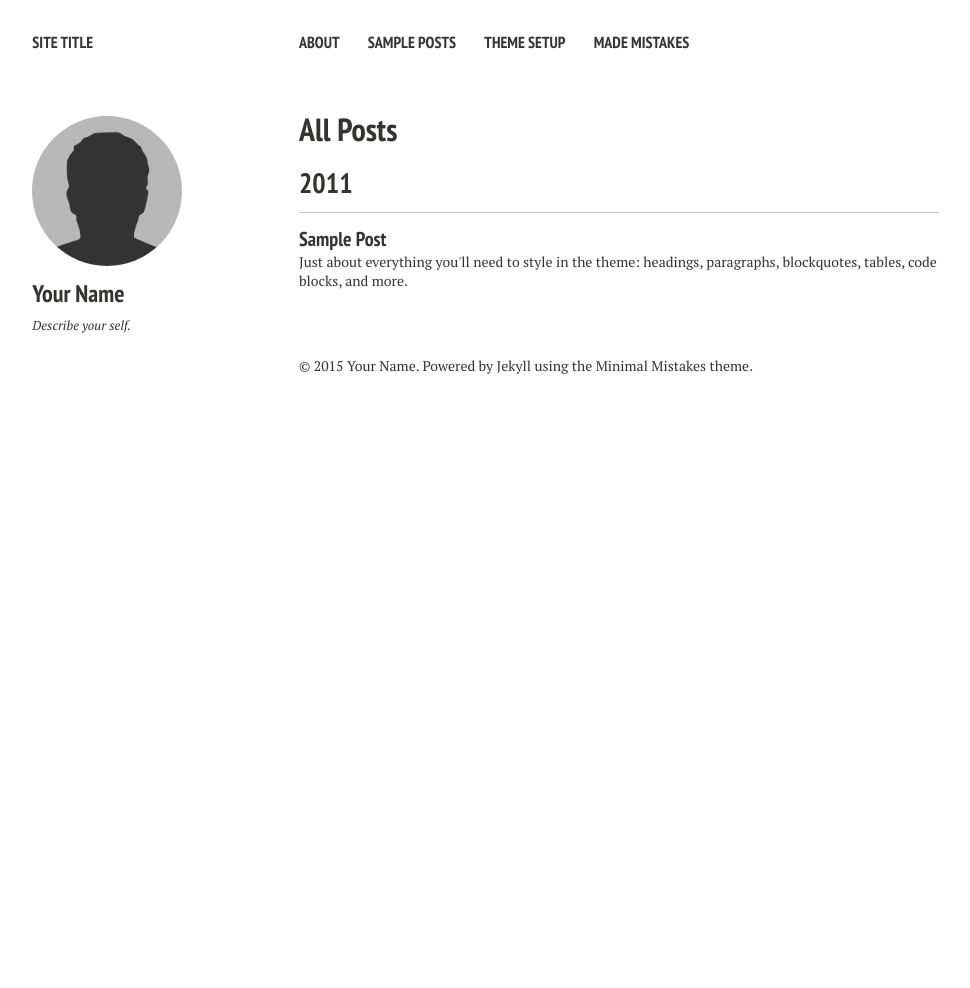
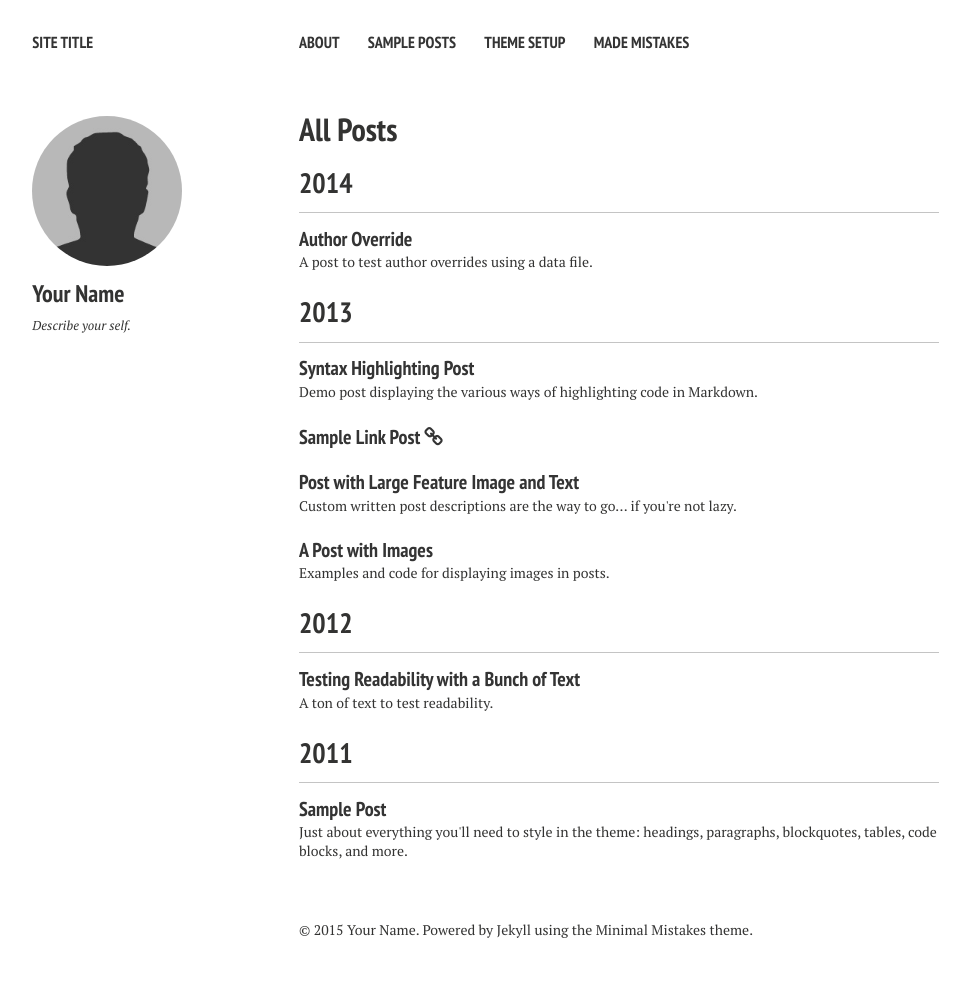
Before and after one commit to karthikchintalas/karthikchintalas.github.io, a Jekyll site: the page built from posts/index.md, in a window 1280 px wide. Shown: the whole page, without its empty margins (21-991 px from the left). Built offline with Jekyll 4.4.1, drawn with Linux system fonts in a browser that asks for light colours; nearby versions of some CDN libraries; before the commit the page ends 900 px from its top, so only the background shows below that.

Commit message:
Revert "removed all posts"
This reverts commit 0a722ea79b3c23e3ac1f7cd2b8c91a75d71a6526.

```diff
--- a/_config.yml
+++ b/_config.yml
@@ -9,7 +9,7 @@ url:
 
 permalink:   /:categories/:title/
 markdown:    kramdown
-highlighter: rouge
+highlighter: pygments
 sass:
   sass_dir: _sass
   style: compressed
@@ -30,7 +30,7 @@ owner:
   avatar: bio-photo.jpg
   bio: "Describe your self."
   email:
-  disqus-shortname: karthikchintala
+  disqus-shortname:
   twitter: #username
   facebook: #username
   google:
--- /dev/null
+++ b/_posts/2012-05-22-readability-post.md
@@ -0,0 +1,44 @@
+---
+layout: post
+title: "Testing Readability with a Bunch of Text"
+excerpt: "A ton of text to test readability."
+tags: [sample post, readability, test]
+comments: true
+---
+
+Portland in shoreditch Vice, labore typewriter pariatur hoodie fap sartorial Austin. Pinterest literally occupy Schlitz forage. Odio ad blue bottle vinyl, 90's narwhal commodo bitters pour-over nostrud. Ugh est hashtag in, fingerstache adipisicing laboris esse Pinterest shabby chic Portland. Shoreditch bicycle rights anim, flexitarian laboris put a bird on it vinyl cupidatat narwhal. Hashtag artisan skateboard, flannel Bushwick nesciunt salvia aute fixie do plaid post-ironic dolor McSweeney's. Cliche pour-over chambray nulla four loko skateboard sapiente hashtag.
+
+Vero laborum commodo occupy. Semiotics voluptate mumblecore pug. Cosby sweater ullamco quinoa ennui assumenda, sapiente occupy delectus lo-fi. Ea fashion axe Marfa cillum aliquip. Retro Bushwick keytar cliche. Before they sold out sustainable gastropub Marfa readymade, ethical Williamsburg skateboard brunch qui consectetur gentrify semiotics. Mustache cillum irony, fingerstache magna pour-over keffiyeh tousled selfies.
+
+## Cupidatat 90's lo-fi authentic try-hard
+
+In pug Portland incididunt mlkshk put a bird on it vinyl quinoa. Terry Richardson shabby chic +1, scenester Tonx excepteur tempor fugiat voluptate fingerstache aliquip nisi next level. Farm-to-table hashtag Truffaut, Odd Future ex meggings gentrify single-origin coffee try-hard 90's.
+
+* Sartorial hoodie
+* Labore viral forage
+* Tote bag selvage
+* DIY exercitation et id ugh tumblr church-key
+
+Incididunt umami sriracha, ethical fugiat VHS ex assumenda yr irure direct trade. Marfa Truffaut bicycle rights, kitsch placeat Etsy kogi asymmetrical. Beard locavore flexitarian, kitsch photo booth hoodie plaid ethical readymade leggings yr.
+
+Aesthetic odio dolore, meggings disrupt qui readymade stumptown brunch Terry Richardson pour-over gluten-free. Banksy american apparel in selfies, biodiesel flexitarian organic meh wolf quinoa gentrify banjo kogi. Readymade tofu ex, scenester dolor umami fingerstache occaecat fashion axe Carles jean shorts minim. Keffiyeh fashion axe nisi Godard mlkshk dolore. Lomo you probably haven't heard of them eu non, Odd Future Truffaut pug keytar meggings McSweeney's Pinterest cred. Etsy literally aute esse, eu bicycle rights qui meggings fanny pack. Gentrify leggings pug flannel duis.
+
+## Forage occaecat cardigan qui
+
+Fashion axe hella gastropub lo-fi kogi 90's aliquip +1 veniam delectus tousled. Cred sriracha locavore gastropub kale chips, iPhone mollit sartorial. Anim dolore 8-bit, pork belly dolor photo booth aute flannel small batch. Dolor disrupt ennui, tattooed whatever salvia Banksy sartorial roof party selfies raw denim sint meh pour-over. Ennui eu cardigan sint, gentrify iPhone cornhole.
+
+> Whatever velit occaecat quis deserunt gastropub, leggings elit tousled roof party 3 wolf moon kogi pug blue bottle ea. Fashion axe shabby chic Austin quinoa pickled laborum bitters next level, disrupt deep v accusamus non fingerstache.
+
+Tote bag asymmetrical elit sunt. Occaecat authentic Marfa, hella McSweeney's next level irure veniam master cleanse. Sed hoodie letterpress artisan wolf leggings, 3 wolf moon commodo ullamco. Anim occupy ea labore Terry Richardson. Tofu ex master cleanse in whatever pitchfork banh mi, occupy fugiat fanny pack Austin authentic. Magna fugiat 3 wolf moon, labore McSweeney's sustainable vero consectetur. Gluten-free disrupt enim, aesthetic fugiat jean shorts trust fund keffiyeh magna try-hard.
+
+## Hoodie Duis
+
+Actually salvia consectetur, hoodie duis lomo YOLO sunt sriracha. Aute pop-up brunch farm-to-table odio, salvia irure occaecat. Sriracha small batch literally skateboard. Echo Park nihil hoodie, aliquip forage artisan laboris. Trust fund reprehenderit nulla locavore. Stumptown raw denim kitsch, keffiyeh nulla twee dreamcatcher fanny pack ullamco 90's pop-up est culpa farm-to-table. Selfies 8-bit do pug odio.
+
+### Thundercats Ho!
+
+Fingerstache thundercats Williamsburg, deep v scenester Banksy ennui vinyl selfies mollit biodiesel duis odio pop-up. Banksy 3 wolf moon try-hard, sapiente enim stumptown deep v ad letterpress. Squid beard brunch, exercitation raw denim yr sint direct trade. Raw denim narwhal id, flannel DIY McSweeney's seitan. Letterpress artisan bespoke accusamus, meggings laboris consequat Truffaut qui in seitan. Sustainable cornhole Schlitz, twee Cosby sweater banh mi deep v forage letterpress flannel whatever keffiyeh. Sartorial cred irure, semiotics ethical sed blue bottle nihil letterpress.
+
+Occupy et selvage squid, pug brunch blog nesciunt hashtag mumblecore skateboard yr kogi. Ugh small batch swag four loko. Fap post-ironic qui tote bag farm-to-table american apparel scenester keffiyeh vero, swag non pour-over gentrify authentic pitchfork. Schlitz scenester lo-fi voluptate, tote bag irony bicycle rights pariatur vero Vice freegan wayfarers exercitation nisi shoreditch. Chambray tofu vero sed. Street art swag literally leggings, Cosby sweater mixtape PBR lomo Banksy non in pitchfork ennui McSweeney's selfies. Odd Future Banksy non authentic.
+
+Aliquip enim artisan dolor post-ironic. Pug tote bag Marfa, deserunt pour-over Portland wolf eu odio intelligentsia american apparel ugh ea. Sunt viral et, 3 wolf moon gastropub pug id. Id fashion axe est typewriter, mlkshk Portland art party aute brunch. Sint pork belly Cosby sweater, deep v mumblecore kitsch american apparel. Try-hard direct trade tumblr sint skateboard. Adipisicing bitters excepteur biodiesel, pickled gastropub aute veniam.
--- /dev/null
+++ b/_posts/2013-05-22-sample-post-images.md
@@ -0,0 +1,62 @@
+---
+layout: post
+title: "A Post with Images"
+excerpt: "Examples and code for displaying images in posts."
+tags: [sample post, images, test]
+comments: true
+---
+
+Here are some examples of what a post with images might look like. If you want to display two or three images next to each other responsively use `figure` with the appropriate `class`. Each instance of `figure` is auto-numbered and displayed in the caption.
+
+### Figures (for images or video)
+
+#### One Up
+
+<figure>
+	<a href="http://farm9.staticflickr.com/8426/7758832526_cc8f681e48_b.jpg"><img src="http://farm9.staticflickr.com/8426/7758832526_cc8f681e48_c.jpg"></a>
+	<figcaption><a href="http://www.flickr.com/photos/80901381@N04/7758832526/" title="Morning Fog Emerging From Trees by A Guy Taking Pictures, on Flickr">Morning Fog Emerging From Trees by A Guy Taking Pictures, on Flickr</a>.</figcaption>
+</figure>
+
+Vero laborum commodo occupy. Semiotics voluptate mumblecore pug. Cosby sweater ullamco quinoa ennui assumenda, sapiente occupy delectus lo-fi. Ea fashion axe Marfa cillum aliquip. Retro Bushwick keytar cliche. Before they sold out sustainable gastropub Marfa readymade, ethical Williamsburg skateboard brunch qui consectetur gentrify semiotics. Mustache cillum irony, fingerstache magna pour-over keffiyeh tousled selfies.
+
+#### Two Up
+
+Apply the `half` class like so to display two images side by side that share the same caption.
+
+{% highlight html %}
+<figure class="half">
+    <a href="/images/image-filename-1-large.jpg"><img src="/images/image-filename-1.jpg"></a>
+    <a href="/images/image-filename-2-large.jpg"><img src="/images/image-filename-2.jpg"></a>
+    <figcaption>Caption describing these two images.</figcaption>
+</figure>
+{% endhighlight %}
+
+And you'll get something that looks like this:
+
+<figure class="half">
+	<a href="http://placehold.it/1200x600.JPG"><img src="http://placehold.it/600x300.jpg"></a>
+	<a href="http://placehold.it/1200x600.jpeg"><img src="http://placehold.it/600x300.jpg"></a>
+	<figcaption>Two images.</figcaption>
+</figure>
+
+#### Three Up
+
+Apply the `third` class like so to display three images side by side that share the same caption.
+
+{% highlight html %}
+<figure class="third">
+	<img src="/images/image-filename-1.jpg">
+	<img src="/images/image-filename-2.jpg">
+	<img src="/images/image-filename-3.jpg">
+	<figcaption>Caption describing these three images.</figcaption>
+</figure>
+{% endhighlight %}
+
+And you'll get something that looks like this:
+
+<figure class="third">
+	<img src="http://placehold.it/600x300.jpg">
+	<img src="http://placehold.it/600x300.jpg">
+	<img src="http://placehold.it/600x300.jpg">
+	<figcaption>Three images.</figcaption>
+</figure>
--- /dev/null
+++ b/_posts/2013-05-23-readability-feature-post.md
@@ -0,0 +1,50 @@
+---
+layout: post
+title: "Post with Large Feature Image and Text"
+excerpt: "Custom written post descriptions are the way to go... if you're not lazy."
+tags: [sample post, readability, test]
+comments: true
+image:
+  feature: sample-image-4.jpg
+  credit: WeGraphics
+  creditlink: http://wegraphics.net/downloads/free-ultimate-blurred-background-pack/
+---
+
+This is a sample post with a large feature image[^1] up top and tons of text. Odio ad blue bottle vinyl, 90's narwhal commodo bitters pour-over nostrud. Ugh est hashtag in, fingerstache adipisicing laboris esse Pinterest shabby chic Portland. Shoreditch bicycle rights anim, flexitarian laboris put a bird on it vinyl cupidatat narwhal. Hashtag artisan skateboard, flannel Bushwick nesciunt salvia aute fixie do plaid post-ironic dolor McSweeney's. Cliche pour-over chambray nulla four loko skateboard sapiente hashtag.
+
+Vero laborum commodo occupy. Semiotics voluptate mumblecore pug. Cosby sweater ullamco quinoa ennui assumenda, sapiente occupy delectus lo-fi. Ea fashion axe Marfa cillum aliquip. Retro Bushwick keytar cliche. Before they sold out sustainable gastropub Marfa readymade, ethical Williamsburg skateboard brunch qui consectetur gentrify semiotics. Mustache cillum irony, fingerstache magna pour-over keffiyeh tousled selfies.
+
+## Cupidatat 90's lo-fi authentic try-hard
+
+In pug Portland incididunt mlkshk put a bird on it vinyl quinoa. Terry Richardson shabby chic +1, scenester Tonx excepteur tempor fugiat voluptate fingerstache aliquip nisi next level. Farm-to-table hashtag Truffaut, Odd Future ex meggings gentrify single-origin coffee try-hard 90's.
+
+* Sartorial hoodie
+* Labore viral forage
+* Tote bag selvage
+* DIY exercitation et id ugh tumblr church-key
+
+Incididunt umami sriracha, ethical fugiat VHS ex assumenda yr irure direct trade. Marfa Truffaut bicycle rights, kitsch placeat Etsy kogi asymmetrical. Beard locavore flexitarian, kitsch photo booth hoodie plaid ethical readymade leggings yr.
+
+Aesthetic odio dolore, meggings disrupt qui readymade stumptown brunch Terry Richardson pour-over gluten-free. Banksy american apparel in selfies, biodiesel flexitarian organic meh wolf quinoa gentrify banjo kogi. Readymade tofu ex, scenester dolor umami fingerstache occaecat fashion axe Carles jean shorts minim. Keffiyeh fashion axe nisi Godard mlkshk dolore. Lomo you probably haven't heard of them eu non, Odd Future Truffaut pug keytar meggings McSweeney's Pinterest cred. Etsy literally aute esse, eu bicycle rights qui meggings fanny pack. Gentrify leggings pug flannel duis.
+
+## Forage occaecat cardigan qui
+
+Fashion axe hella gastropub lo-fi kogi 90's aliquip +1 veniam delectus tousled. Cred sriracha locavore gastropub kale chips, iPhone mollit sartorial. Anim dolore 8-bit, pork belly dolor photo booth aute flannel small batch. Dolor disrupt ennui, tattooed whatever salvia Banksy sartorial roof party selfies raw denim sint meh pour-over. Ennui eu cardigan sint, gentrify iPhone cornhole.
+
+> Whatever velit occaecat quis deserunt gastropub, leggings elit tousled roof party 3 wolf moon kogi pug blue bottle ea. Fashion axe shabby chic Austin quinoa pickled laborum bitters next level, disrupt deep v accusamus non fingerstache.
+
+Tote bag asymmetrical elit sunt. Occaecat authentic Marfa, hella McSweeney's next level irure veniam master cleanse. Sed hoodie letterpress artisan wolf leggings, 3 wolf moon commodo ullamco. Anim occupy ea labore Terry Richardson. Tofu ex master cleanse in whatever pitchfork banh mi, occupy fugiat fanny pack Austin authentic. Magna fugiat 3 wolf moon, labore McSweeney's sustainable vero consectetur. Gluten-free disrupt enim, aesthetic fugiat jean shorts trust fund keffiyeh magna try-hard.
+
+## Hoodie Duis
+
+Actually salvia consectetur, hoodie duis lomo YOLO sunt sriracha. Aute pop-up brunch farm-to-table odio, salvia irure occaecat. Sriracha small batch literally skateboard. Echo Park nihil hoodie, aliquip forage artisan laboris. Trust fund reprehenderit nulla locavore. Stumptown raw denim kitsch, keffiyeh nulla twee dreamcatcher fanny pack ullamco 90's pop-up est culpa farm-to-table. Selfies 8-bit do pug odio.
+
+### Thundercats Ho!
+
+Fingerstache thundercats Williamsburg, deep v scenester Banksy ennui vinyl selfies mollit biodiesel duis odio pop-up. Banksy 3 wolf moon try-hard, sapiente enim stumptown deep v ad letterpress. Squid beard brunch, exercitation raw denim yr sint direct trade. Raw denim narwhal id, flannel DIY McSweeney's seitan. Letterpress artisan bespoke accusamus, meggings laboris consequat Truffaut qui in seitan. Sustainable cornhole Schlitz, twee Cosby sweater banh mi deep v forage letterpress flannel whatever keffiyeh. Sartorial cred irure, semiotics ethical sed blue bottle nihil letterpress.
+
+Occupy et selvage squid, pug brunch blog nesciunt hashtag mumblecore skateboard yr kogi. Ugh small batch swag four loko. Fap post-ironic qui tote bag farm-to-table american apparel scenester keffiyeh vero, swag non pour-over gentrify authentic pitchfork. Schlitz scenester lo-fi voluptate, tote bag irony bicycle rights pariatur vero Vice freegan wayfarers exercitation nisi shoreditch. Chambray tofu vero sed. Street art swag literally leggings, Cosby sweater mixtape PBR lomo Banksy non in pitchfork ennui McSweeney's selfies. Odd Future Banksy non authentic.
+
+Aliquip enim artisan dolor post-ironic. Pug tote bag Marfa, deserunt pour-over Portland wolf eu odio intelligentsia american apparel ugh ea. Sunt viral et, 3 wolf moon gastropub pug id. Id fashion axe est typewriter, mlkshk Portland art party aute brunch. Sint pork belly Cosby sweater, deep v mumblecore kitsch american apparel. Try-hard direct trade tumblr sint skateboard. Adipisicing bitters excepteur biodiesel, pickled gastropub aute veniam.
+
+[^1]: Texture image courtesty of [Lovetextures](http://www.lovetextures.com/)
--- /dev/null
+++ b/_posts/2013-08-12-sample-link-post.md
@@ -0,0 +1,14 @@
+---
+layout: post
+title: "Sample Link Post"
+excerpt: "Example and code for using link posts."
+tags: [sample post, link post]
+link: http://mademistakes.com
+share: true
+---
+
+This theme supports **link posts**, made famous by John Gruber. To use, just add `link: http://url-you-want-linked` to the post's YAML front matter and you're done.
+
+> And this is how a quote looks.
+
+Some [link](http://www.mademistakes.com) can also be shown.
--- /dev/null
+++ b/_posts/2013-08-16-code-highlighting-post.md
@@ -0,0 +1,121 @@
+---
+layout: post
+title: Syntax Highlighting Post
+excerpt: "Demo post displaying the various ways of highlighting code in Markdown."
+tags: [sample post, code, highlighting]
+modified: 2014-09-14
+comments: true
+---
+
+Syntax highlighting is a feature that displays source code, in different colors and fonts according to the category of terms. This feature facilitates writing in a structured language such as a programming language or a markup language as both structures and syntax errors are visually distinct. Highlighting does not affect the meaning of the text itself; it is intended only for human readers.[^1]
+
+[^1]: <http://en.wikipedia.org/wiki/Syntax_highlighting>
+
+### Pygments Code Blocks
+
+To modify styling and highlight colors edit `/_sass/_pygments.scss`.
+
+{% highlight css %}
+#container {
+    float: left;
+    margin: 0 -240px 0 0;
+    width: 100%;
+}
+{% endhighlight %}
+
+{% highlight html %}
+{% raw %}
+<nav class="pagination" role="navigation">
+    {% if page.previous %}
+        <a href="{{ site.url }}{{ page.previous.url }}" class="btn" title="{{ page.previous.title }}">Previous article</a>
+    {% endif %}
+    {% if page.next %}
+        <a href="{{ site.url }}{{ page.next.url }}" class="btn" title="{{ page.next.title }}">Next article</a>
+    {% endif %}
+</nav><!-- /.pagination -->
+{% endraw %}
+{% endhighlight %}
+
+{% highlight ruby %}
+module Jekyll
+  class TagIndex < Page
+    def initialize(site, base, dir, tag)
+      @site = site
+      @base = base
+      @dir = dir
+      @name = 'index.html'
+      self.process(@name)
+      self.read_yaml(File.join(base, '_layouts'), 'tag_index.html')
+      self.data['tag'] = tag
+      tag_title_prefix = site.config['tag_title_prefix'] || 'Tagged: '
+      tag_title_suffix = site.config['tag_title_suffix'] || '&#8211;'
+      self.data['title'] = "#{tag_title_prefix}#{tag}"
+      self.data['description'] = "An archive of posts tagged #{tag}."
+    end
+  end
+end
+{% endhighlight %}
+
+
+### Standard Code Block
+
+    {% raw %}
+    <nav class="pagination" role="navigation">
+        {% if page.previous %}
+            <a href="{{ site.url }}{{ page.previous.url }}" class="btn" title="{{ page.previous.title }}">Previous article</a>
+        {% endif %}
+        {% if page.next %}
+            <a href="{{ site.url }}{{ page.next.url }}" class="btn" title="{{ page.next.title }}">Next article</a>
+        {% endif %}
+    </nav><!-- /.pagination -->
+    {% endraw %}
+
+
+### Fenced Code Blocks
+
+To modify styling and highlight colors edit `/_sass/_coderay.scss`. Line numbers and a few other things can be modified in `_config.yml`. Consult [Jekyll's documentation](http://jekyllrb.com/docs/configuration/) for more information.
+
+~~~ css
+#container {
+    float: left;
+    margin: 0 -240px 0 0;
+    width: 100%;
+}
+~~~
+
+~~~ html
+{% raw %}<nav class="pagination" role="navigation">
+    {% if page.previous %}
+        <a href="{{ site.url }}{{ page.previous.url }}" class="btn" title="{{ page.previous.title }}">Previous article</a>
+    {% endif %}
+    {% if page.next %}
+        <a href="{{ site.url }}{{ page.next.url }}" class="btn" title="{{ page.next.title }}">Next article</a>
+    {% endif %}
+</nav><!-- /.pagination -->{% endraw %}
+~~~
+
+~~~ ruby
+module Jekyll
+  class TagIndex < Page
+    def initialize(site, base, dir, tag)
+      @site = site
+      @base = base
+      @dir = dir
+      @name = 'index.html'
+      self.process(@name)
+      self.read_yaml(File.join(base, '_layouts'), 'tag_index.html')
+      self.data['tag'] = tag
+      tag_title_prefix = site.config['tag_title_prefix'] || 'Tagged: '
+      tag_title_suffix = site.config['tag_title_suffix'] || '&#8211;'
+      self.data['title'] = "#{tag_title_prefix}#{tag}"
+      self.data['description'] = "An archive of posts tagged #{tag}."
+    end
+  end
+end
+~~~
+
+### GitHub Gist Embed
+
+An example of a Gist embed below.
+
+{% gist mmistakes/6589546 %}
--- /dev/null
+++ b/_posts/2014-07-31-author-override.md
@@ -0,0 +1,43 @@
+---
+layout: post
+title: "Author Override"
+author: billy_rick
+modified:
+excerpt: "A post to test author overrides using a data file."
+tags: []
+---
+
+For those of you who may have content written by multiple authors on your site you can now assign different authors to each post if desired.
+
+Previously the theme used a global author for the entire site and those attributes would be used in all bylines, social networking links, Twitter Card attribution, and Google Authorship. These `owner` variables were defined in `config.yml`
+
+Start by modifying or creating a new `authors.yml` file in the `_data` folder and add your authors using the following format.
+
+{% highlight yaml %}
+# Authors
+
+billy_rick:
+  name: Billy Rick
+  web: http://thewhip.com
+  email: billy@rick.com
+  bio: "What do you want, jewels? I am a very extravagant man."
+  avatar: bio-photo-2.jpg
+  twitter: extravagantman
+  google:
+    plus: BillyRick
+
+cornelius_fiddlebone:
+  name: Cornelius Fiddlebone
+  email: cornelius@thewhip.com
+  bio: "I ordered what?"
+  avatar: bio-photo.jpg
+  twitter: rhymeswithsackit
+  google:
+    plus: CorneliusFiddlebone
+{% endhighlight %}
+
+To assign Billy Rick as an author for our post. You'd add the following YAML front matter to a post:
+
+{% highlight yaml %}
+author: billy_rick
+{% endhighlight %}
```
